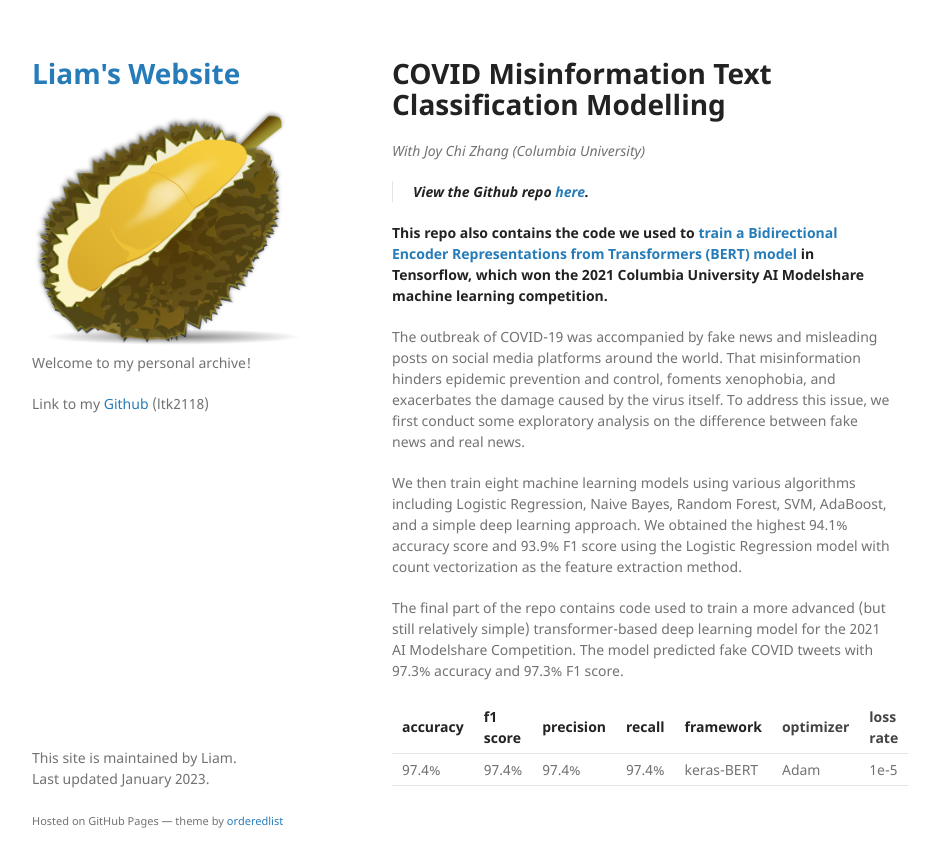
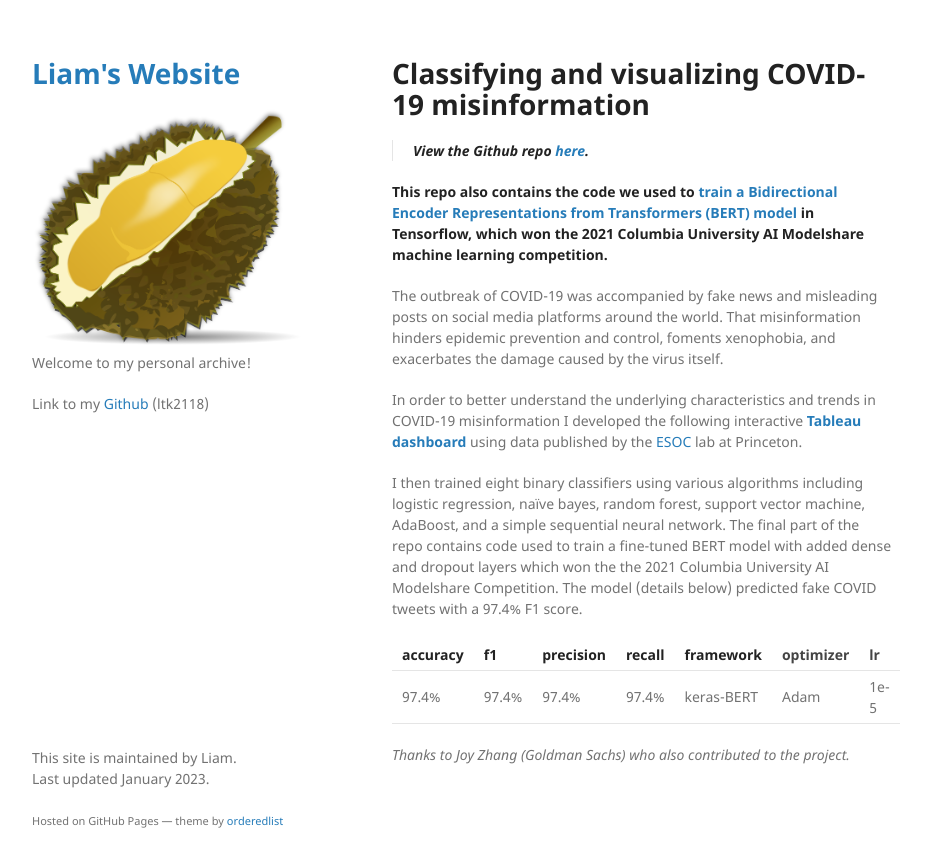
Before and after one commit to liamtk/liamtk.github.io, a Jekyll site: the page built from pages/covid_misinfo.md, in a window 1280 px wide. Shown: the top 867 px of the page, without its empty margins (178-1117 px from the left). Built offline with Jekyll 4.4.1, drawn with Linux system fonts in a browser that asks for light colours; our own code applies the rules of GitHub Pages for plain Markdown files.

Commit message:
update covid misinfo page

```diff
--- a/pages/covid_misinfo.md
+++ b/pages/covid_misinfo.md
@@ -1,17 +1,17 @@
-# COVID Misinformation Text Classification Modelling
-
-*With Joy Chi Zhang (Columbia University)*
+# Classifying and visualizing COVID-19 misinformation
 
 > **View the Github repo [here](https://github.com/ltk2118/covid_misinformation).**
 
 **This repo also contains the code we used to [train a Bidirectional Encoder Representations from Transformers (BERT) model](https://github.com/ltk2118/covid_misinformation/blob/main/AI_Modelshare_Competition_Code.ipynb) in Tensorflow, which won the 2021 Columbia University AI Modelshare machine learning competition.**
 
-The outbreak of COVID-19 was accompanied by fake news and misleading posts on social media platforms around the world. That misinformation hinders epidemic prevention and control, foments xenophobia, and exacerbates the damage caused by the virus itself. To address this issue, we first conduct some exploratory analysis on the difference between fake news and real news.
+The outbreak of COVID-19 was accompanied by fake news and misleading posts on social media platforms around the world. That misinformation hinders epidemic prevention and control, foments xenophobia, and exacerbates the damage caused by the virus itself.
 
-We then train eight machine learning models using various algorithms including Logistic Regression, Naive Bayes, Random Forest, SVM, AdaBoost, and a simple deep learning approach. We obtained the highest 94.1% accuracy score and 93.9% F1 score using the Logistic Regression model with count vectorization as the feature extraction method.
+In order to better understand the underlying characteristics and trends in COVID-19 misinformation I developed the following interactive **[Tableau dashboard](https://public.tableau.com/app/profile/liamtaykearney/viz/TrackingCOVID-19misinformation/Dashboard)** using data published by the [ESOC](https://esoc.princeton.edu/publications/esoc-covid-19-misinformation-dataset) lab at Princeton.
 
-The final part of the repo contains code used to train a more advanced (but still relatively simple) transformer-based deep learning model for the 2021 AI Modelshare Competition. The model predicted fake COVID tweets with 97.3% accuracy and 97.3% F1 score.
+I then trained eight binary classifiers using various algorithms including logistic regression, naïve bayes, random forest, support vector machine, AdaBoost, and a simple sequential neural network. The final part of the repo contains code used to train a fine-tuned BERT model with added dense and dropout layers which won the the 2021 Columbia University AI Modelshare Competition. The model (details below) predicted fake COVID tweets with a 97.4% F1 score.
 
-| **accuracy** | **f1 score** | **precision** | **recall** | **framework** | optimizer | loss rate |
-| ------------ | ------------ | ------------- | ---------- | ------------- | --------- | --------- |
-| 97.4%        | 97.4%        | 97.4%         | 97.4%      | keras-BERT    | Adam      | 1e-5      |
+| **accuracy** | **f1** | **precision** | **recall** | **framework** | optimizer | lr   |
+| ------------ | ------ | ------------- | ---------- | ------------- | --------- | ---- |
+| 97.4%        | 97.4%  | 97.4%         | 97.4%      | keras-BERT    | Adam      | 1e-5 |
+
+*Thanks to Joy Zhang (Goldman Sachs) who also contributed to the project.*
```
